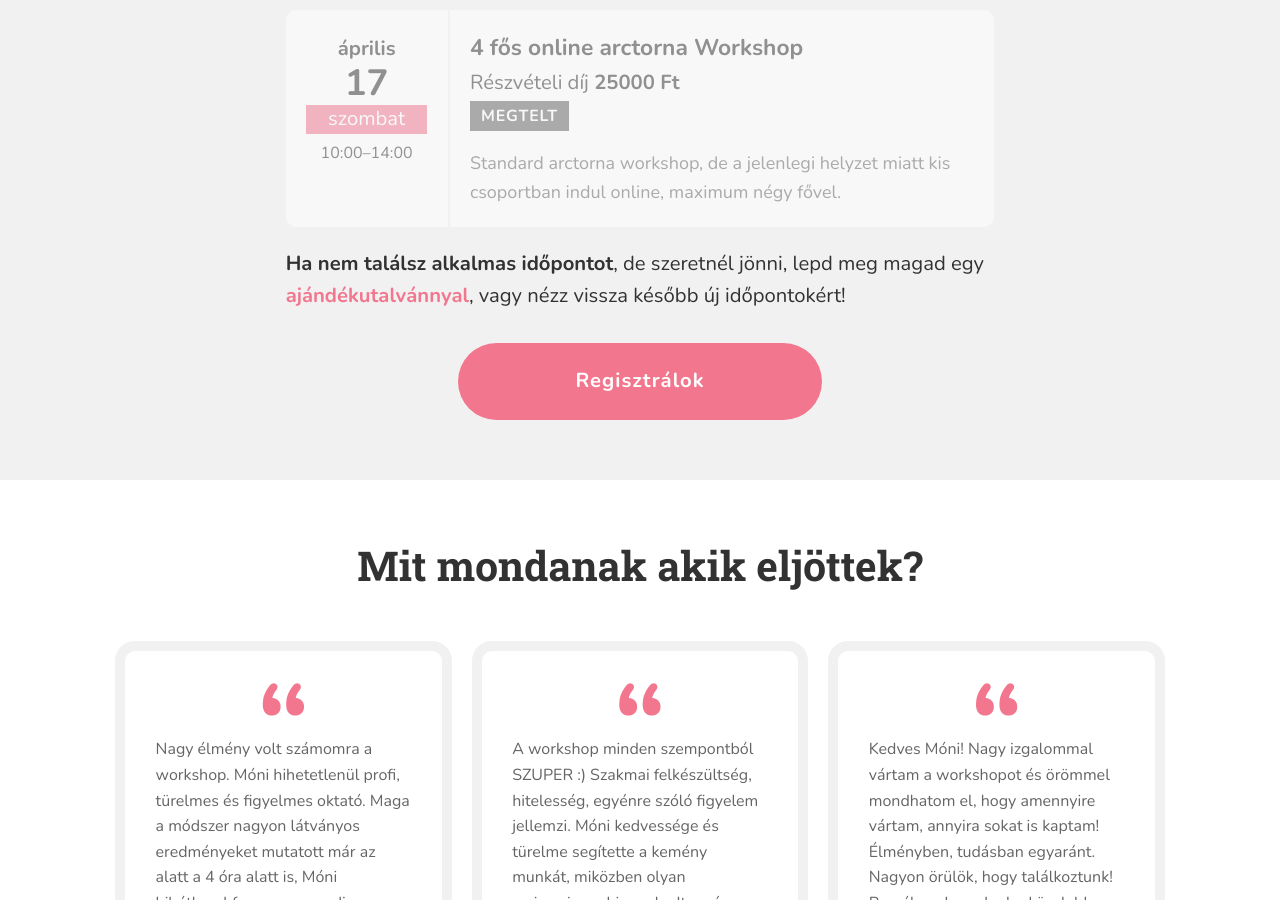
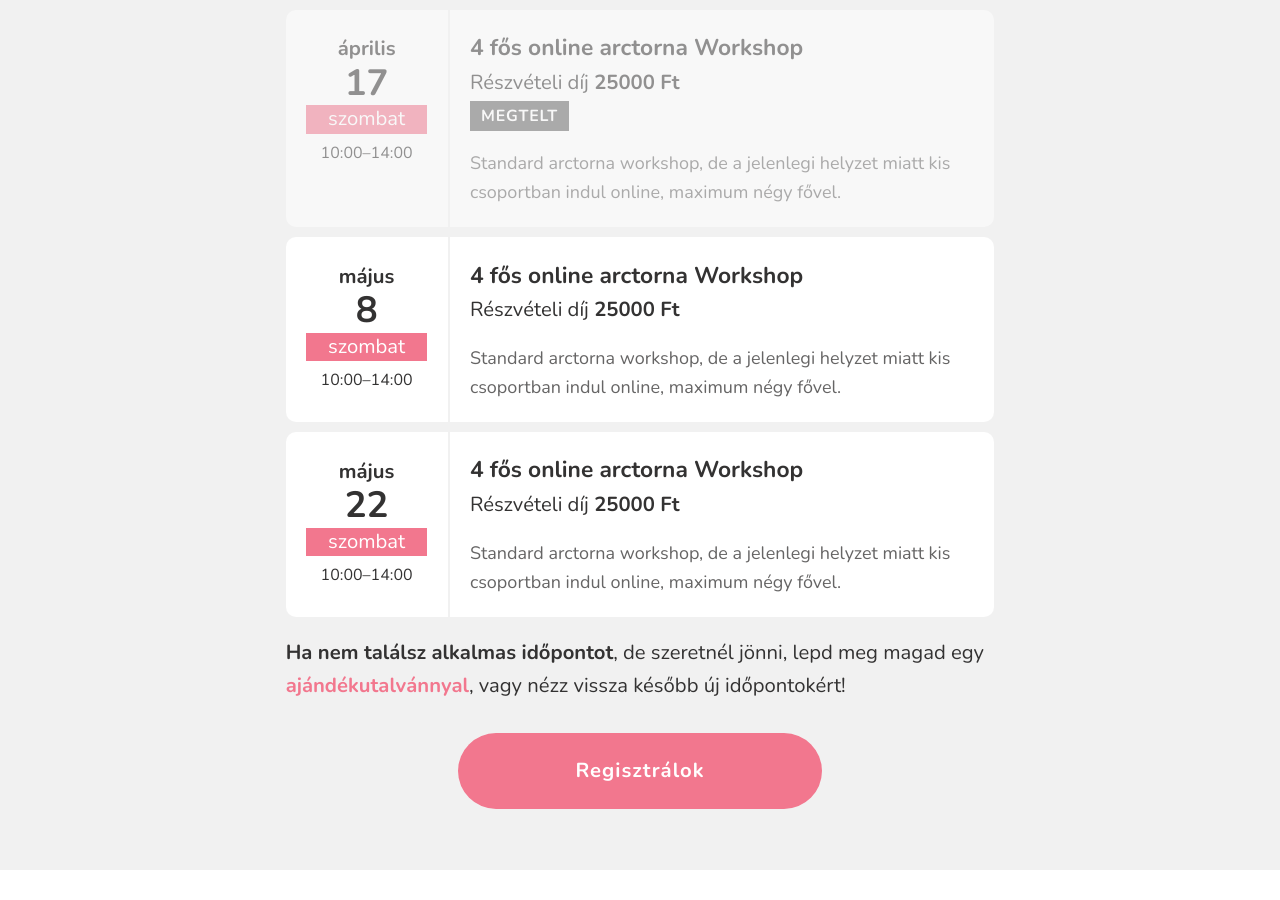
Before and after one commit to monikamudra/arctorna, a Jekyll site: the page built from workshop.md, in a window 1280 px wide and 900 px high, scrolled down 2516 px. Built offline with Jekyll 4.4.1, drawn with Linux system fonts in a browser that asks for light colours.

Commit message:
Update workshop events

```diff
--- a/_data/workshop.yaml
+++ b/_data/workshop.yaml
@@ -37,6 +37,7 @@ events:
       Standard arctorna workshop, de a jelenlegi helyzet miatt kis csoportban
       indul online, maximum négy fővel.
     full: false
+
   - date: 2021-4-17-T10:00
     start: "10:00"
     end: "14:00"
@@ -46,3 +47,23 @@ events:
       Standard arctorna workshop, de a jelenlegi helyzet miatt kis csoportban
       indul online, maximum négy fővel.
     full: true
+
+  - date: 2021-5-8-T10:00
+    start: "10:00"
+    end: "14:00"
+    title: 4 fős online arctorna Workshop
+    price: 25000
+    description: >-
+      Standard arctorna workshop, de a jelenlegi helyzet miatt kis csoportban
+      indul online, maximum négy fővel.
+    full: false
+
+  - date: 2021-5-22-T10:00
+    start: "10:00"
+    end: "14:00"
+    title: 4 fős online arctorna Workshop
+    price: 25000
+    description: >-
+      Standard arctorna workshop, de a jelenlegi helyzet miatt kis csoportban
+      indul online, maximum négy fővel.
+    full: false
```
